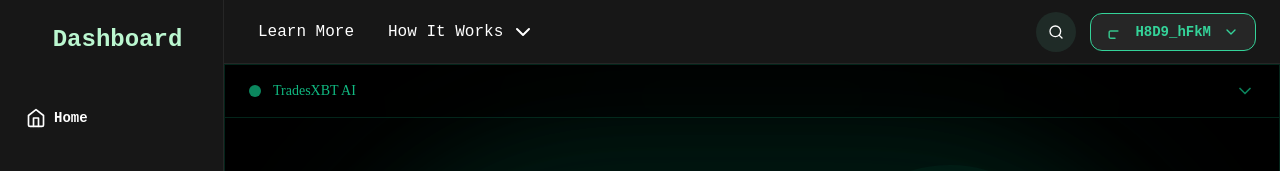
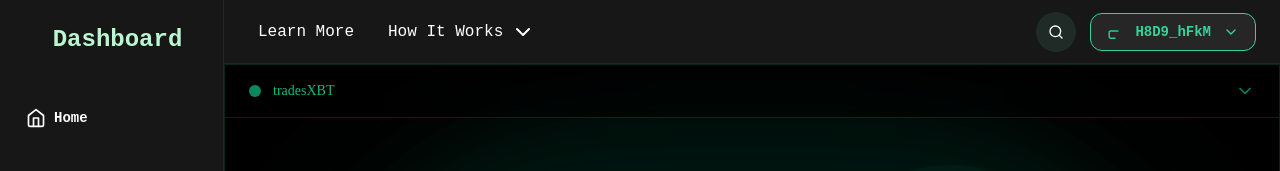
Before and after one commit to GaplyDev01/VercelDep, a React (Vite) app: page /terminal in a window 1280 px wide. Shown: the top 171 px of the page. Built offline with nearby package versions, Linux system fonts and the light colour scheme; a web font is replaced by a local one.

Commit message:
fix: update title to tradesXBT

```diff
--- a/src/components/ChatUI.tsx
+++ b/src/components/ChatUI.tsx
@@ -40,7 +40,7 @@ const ChatUI: React.FC = () => {
       <div className="relative flex items-center justify-between px-6 py-4 border-b border-emerald-500/20 bg-black/40 backdrop-blur-3xl z-10">
         <div className="flex items-center space-x-3">
           <div className="h-3 w-3 rounded-full bg-emerald-500 animate-pulse" />
-          <h2 className="text-emerald-500 font-['JetBrains_Mono'] text-sm font-medium">TradesXBT AI</h2>
+          <h2 className="text-emerald-500 font-['JetBrains_Mono'] text-sm font-medium">tradesXBT</h2>
         </div>
         <button className="text-emerald-500/70 hover:text-emerald-400 transition-colors">
           <ChevronDown size={20} />
```
